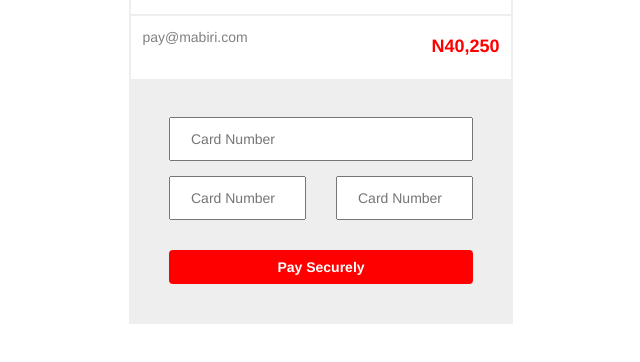
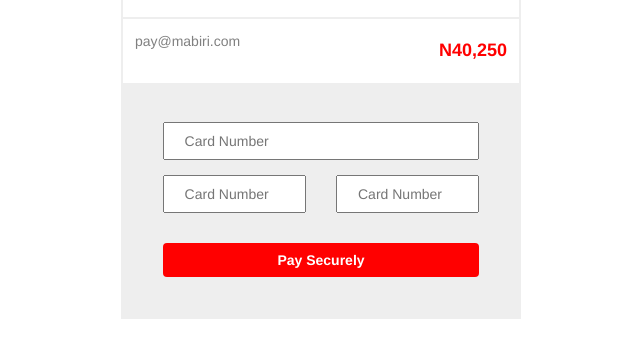
Before and after one commit to darligee/mabiri-hack, a plain HTML site: page payment.html in a window 1280 px wide. Shown: the part 278-640 px from the top of the page, without its empty margins (319-959 px from the left). Drawn offline with Linux system fonts and the light colour scheme.

Commit message:
updated payment page

```diff
--- a/css/styler.css
+++ b/css/styler.css
@@ -31,5 +31,5 @@
     padding: 0 0 15px !important;
 }
 .payInput{
-    padding:10px 20px;
+    padding:7px 20px;
 }
--- a/payment.html
+++ b/payment.html
@@ -2,7 +2,7 @@
 <html>
 
 <head>
-    <title>Mabiri- Index Page</title>
+    <title>Mabiri- Payment Page</title>
     <meta charset="utf-8">
     <meta type="viewport" width="device-width, initial-scale= 1.0">
     <link rel="stylesheet" href="https://fonts.googleapis.com/icon?family=Material+Icons">
@@ -16,7 +16,7 @@
 </head>
 
 <body class="text-center">
-    <div style="margin:5% auto; width: 30%;">
+    <div style="margin:5% auto; min-width:auto; max-width:400px;">
         <form id="paymentForm" action="" method="post/"  style="border: 2px solid #eee;">
             <div style="padding: 10%;">
                 <img src="mabiri-icon-pack/playstore_Images/playstore_ImgID1.png" alt="mabiri-logo" style="margin: auto; width: 150px; padding: 5%;">
```
